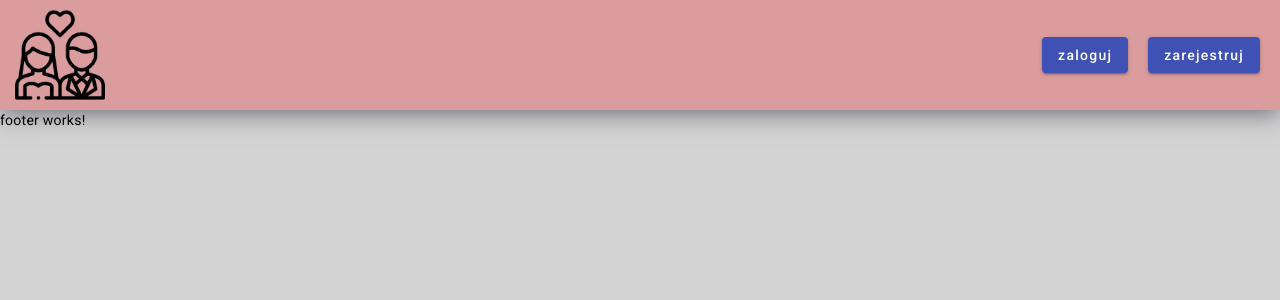
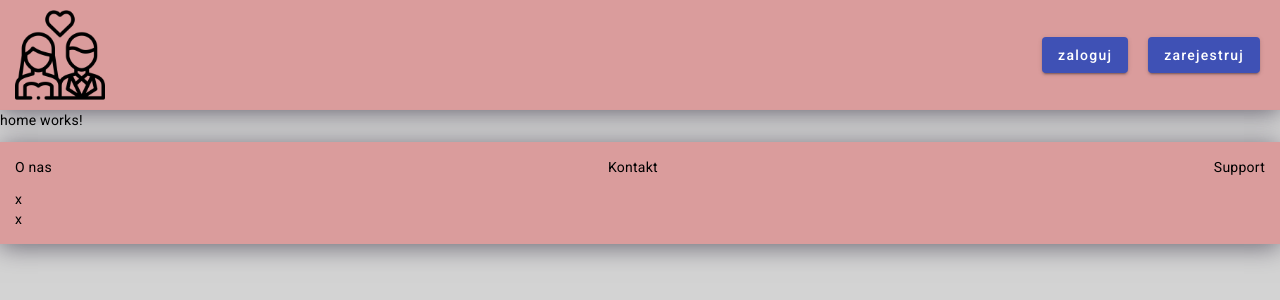
Before and after one commit to Dlugolecka/wedApp, an Angular app: page /home in a window 1280 px wide. Before the commit this address led to /. Shown: the top 300 px of the page. Built offline with nearby package versions, Linux system fonts and the light colour scheme.

Commit message:
Fix router

```diff
--- a/src/app/app.module.ts
+++ b/src/app/app.module.ts
@@ -7,6 +7,7 @@ import { HeaderComponent } from './core/components/header/header.component';
 import { FooterComponent } from './core/components/footer/footer.component';
 import { PageNotFoundComponent } from './core/pages/page-not-found/page-not-found.component';
 import { MatButtonModule } from '@angular/material/button';
+import { HomeComponent } from './core/pages/home/home.component';
 
 @NgModule({
   declarations: [
@@ -14,6 +15,7 @@ import { MatButtonModule } from '@angular/material/button';
     HeaderComponent,
     FooterComponent,
     PageNotFoundComponent,
+    HomeComponent,
   ],
   imports: [BrowserModule, AppRoutingModule, MatButtonModule],
   providers: [],
--- a/src/app/core/components/footer/footer.component.html
+++ b/src/app/core/components/footer/footer.component.html
@@ -1 +1,9 @@
-<p>footer works!</p>
+<div class="main_content">
+  <div>
+    <p>O nas</p>
+    <div>x</div>
+    <div>x</div>
+  </div>
+  <div>Kontakt</div>
+  <div>Support</div>
+</div>
--- a/src/app/core/components/footer/footer.component.scss
+++ b/src/app/core/components/footer/footer.component.scss
@@ -0,0 +1,10 @@
+.main_content {
+  width: 100%;
+  height: 100%;
+  background-color: #da9c9c;
+  display: flex;
+  flex-flow: row nowrap;
+  justify-content: space-between;
+  padding: 15px;
+  box-shadow: 0px 3px 24px 0px #6c6874;
+}
--- /dev/null
+++ b/src/app/core/pages/home/home.component.html
@@ -0,0 +1 @@
+<p>home works!</p>
```
Also changed, not shown: src/app/app-routing.module.ts (+10 -0 lines), src/app/core/pages/home/home.component.ts (added, +10 -0 lines), src/app/core/pages/home/home.component.scss (added), 1 other file (tests, documents, lock files or other folders).
